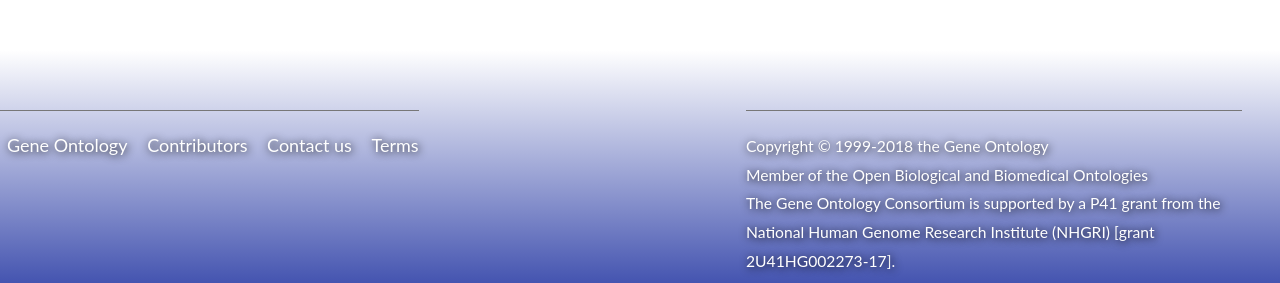
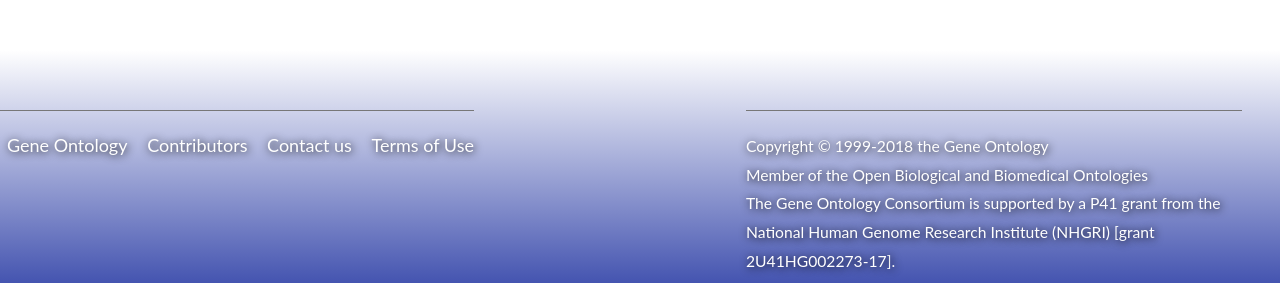
Before and after one commit to geneontology/geneontology.github.io, a Jekyll site: the page built from index.html, in a window 1280 px wide and 900 px high, scrolled down 531 px. Shown: the part 614-897 px from the top of the window. Built offline with Jekyll 4.4.1, drawn with Linux system fonts in a browser that asks for light colours; nearby versions of some CDN libraries.

Commit message:
Update footer.html

```diff
--- a/_includes/footer.html
+++ b/_includes/footer.html
@@ -14,7 +14,7 @@
 						<a href="http://help.geneontology.org" class="footer__link" target="blank">Contact us</a>
 					</li>
 					<li class="footer__item">
-						<a href="/docs/go-citation-policy/" class="footer__link">Terms</a>
+						<a href="/docs/go-citation-policy/" class="footer__link">Terms of Use</a>
 					</li>
 				</ul>
 			</div>
```
